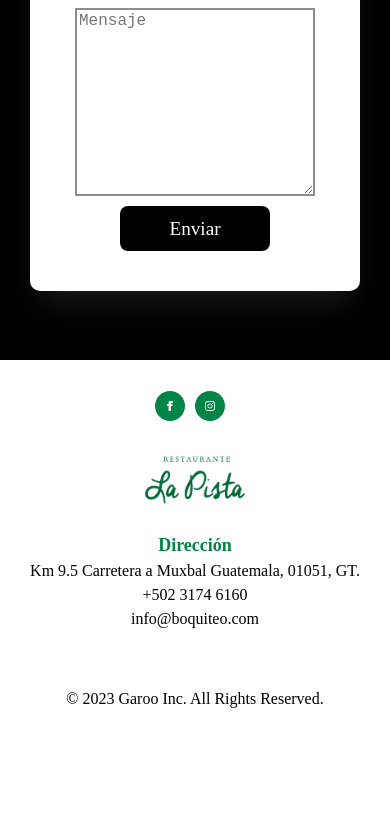
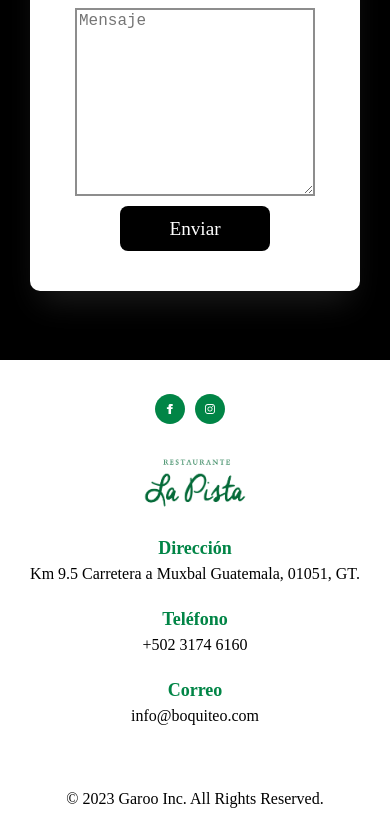
Before and after one commit to GarooInc/LaPista, a React (Vite) app: page / in a window 390 px wide. Shown: the part 4894-5732 px from the top of the page. Before the commit the page ends 5632 px from the top, so only its background shows below. Built offline with nearby package versions, Linux system fonts and the light colour scheme.

Commit message:
changes update

```diff
--- a/src/components/Footer/Footer.css
+++ b/src/components/Footer/Footer.css
@@ -97,6 +97,7 @@
         max-width: 100%;
         position: static;
         gap: 20px;
+        height: 400px;
     }
 
     .footer-left h3 {
--- a/src/components/Footer/Footer.jsx
+++ b/src/components/Footer/Footer.jsx
@@ -9,7 +9,9 @@ const Footer = () => {
                 <div className="footer-description">
                 <h3>Dirección</h3>
                 <p>Km 9.5 Carretera a Muxbal Guatemala, 01051, GT.</p>
+                <h3>Teléfono</h3>
                 <p><a href="callto:+502 3174 6160">+502 3174 6160</a></p>
+                <h3>Correo</h3>
                 <p><a href="mailto:info@boquiteo.com">info@boquiteo.com</a></p>
                 </div>
             </div>
```
